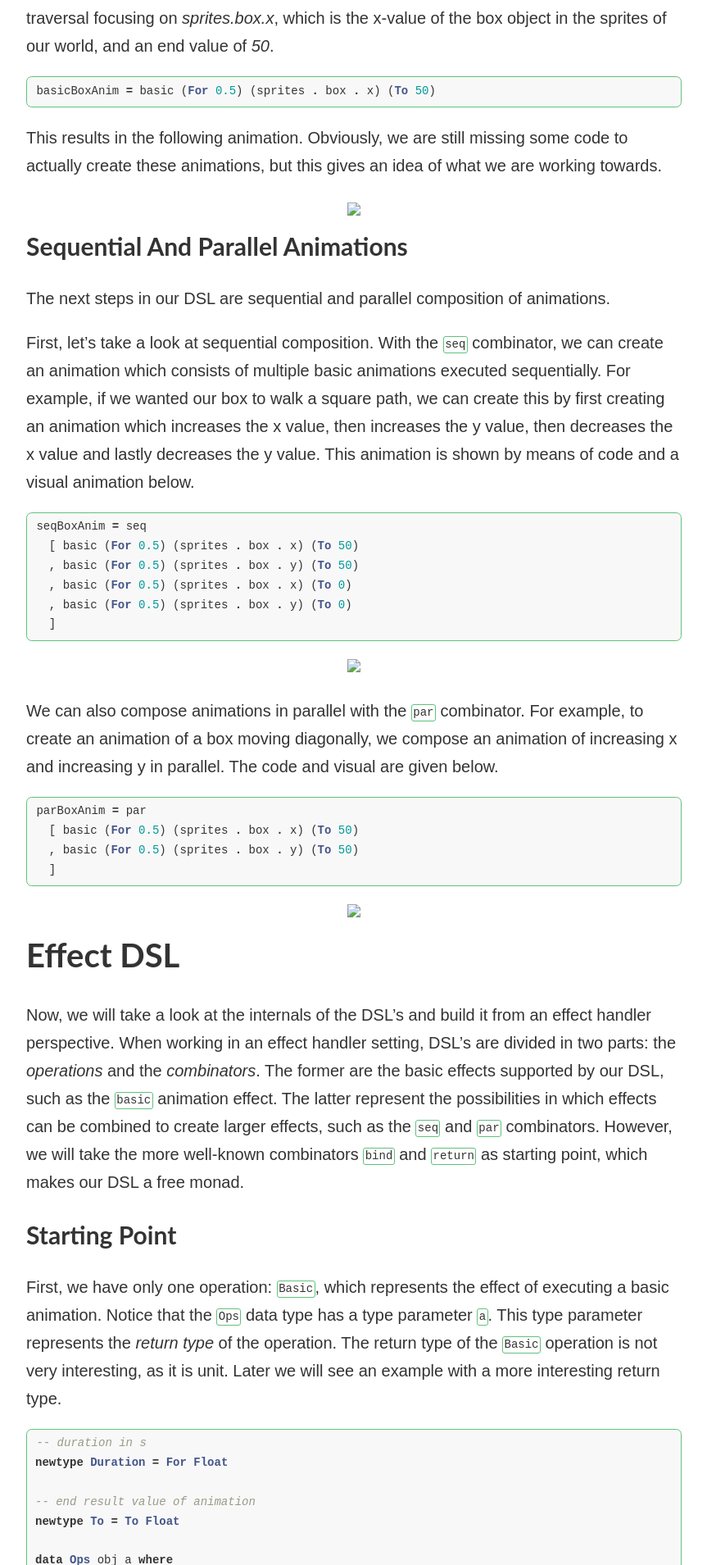
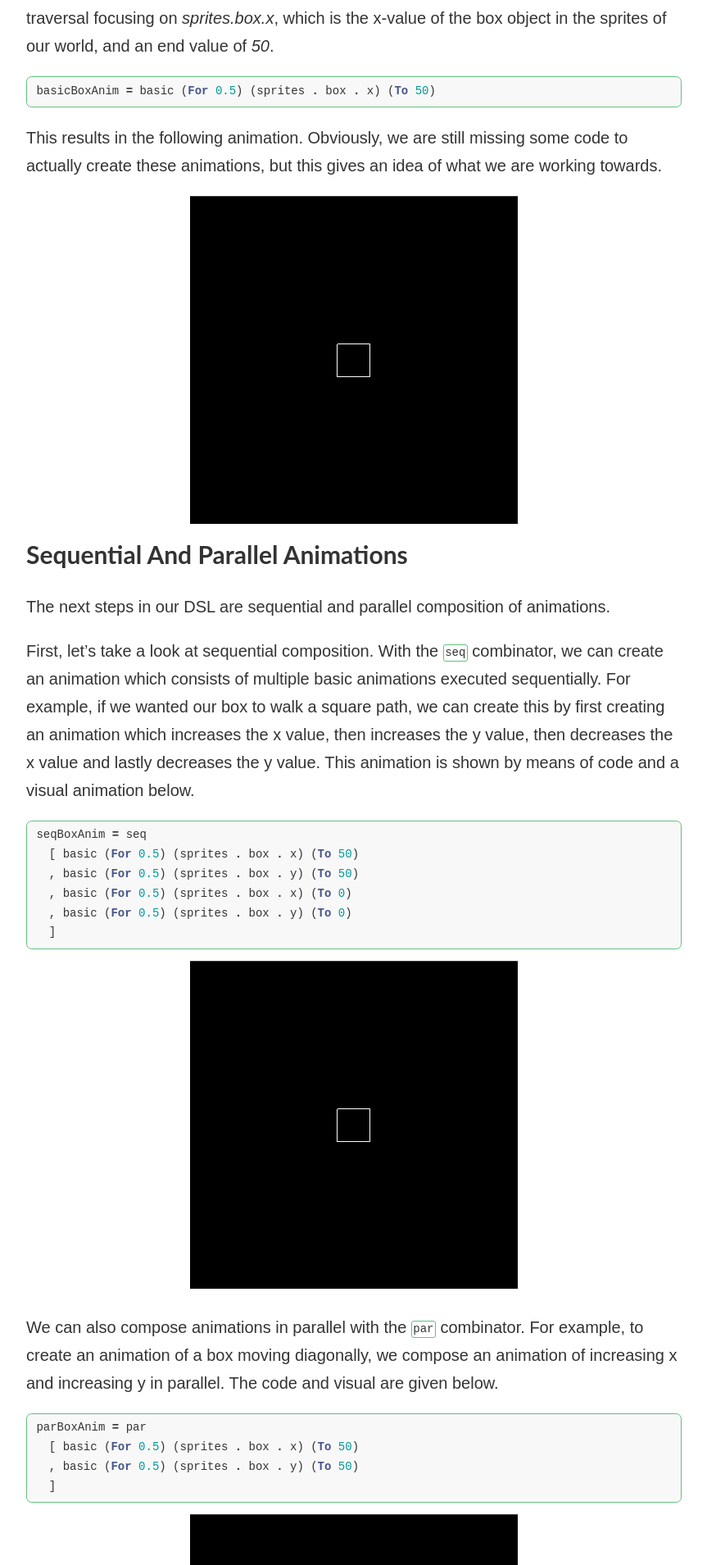
Before and after one commit to rubenpieters/rubenpieters.github.io, a Jekyll site: the page built from _posts/2019-07-09-animation-dsl-1.md, in a window 1280 px wide. Shown: the part 2037-3946 px from the top of the page at 82% size, without its empty margins (208-1071 px from the left). Built offline with Jekyll 4.4.1, drawn with Linux system fonts in a browser that asks for light colours.

Commit message:
fix .gif links attempt #1

````diff
--- a/_posts/2019-07-09-animation-dsl-1.md
+++ b/_posts/2019-07-09-animation-dsl-1.md
@@ -32,7 +32,7 @@ basicBoxAnim = basic (For 0.5) (sprites . box . x) (To 50)
 
 This results in the following animation. Obviously, we are still missing some code to actually create these animations, but this gives an idea of what we are working towards.
 
-<center><img src="{{ site.url }}/assets/animation-dsl-1/basic.gif"></center>
+<center><img src="{{ '/assets/animation-dsl-1/basic.gif' | relative_url }}"></center>
 
 ## Sequential and Parallel Animations
 
@@ -49,7 +49,7 @@ seqBoxAnim = seq
   ]
 ```
 
-<center><img src="{{ site.url }}/assets/animation-dsl-1/seq.gif"></center>
+<center><img src="{{ '/assets/animation-dsl-1/seq.gif' | relative_url }}"></center>
 
 We can also compose animations in parallel with the `par` combinator. For example, to create an animation of a box moving diagonally, we compose an animation of increasing x and increasing y in parallel. The code and visual are given below.
 
@@ -60,7 +60,7 @@ parBoxAnim = par
   ]
 ```
 
-<center><img src="{{ site.url }}/assets/animation-dsl-1/par.gif"></center>
+<center><img src="{{ '/assets/animation-dsl-1/par.gif' | relative_url }}"></center>
 
 # Effect DSL
 
@@ -415,7 +415,7 @@ fancyBoxAnim = let
   ]
 ```
 
-<center><img src="{{ site.url }}/assets/animation-dsl-1/fancy.gif"></center>
+<center><img src="{{ '/assets/animation-dsl-1/fancy.gif' | relative_url }}"></center>
 
 # Create Effect
 
@@ -480,7 +480,7 @@ createBoxAnim = do
 
 This results in the animation below, each new box appearing happens after a key is pressed.
 
-<center><img src="{{ site.url }}/assets/animation-dsl-1/create.gif"></center>
+<center><img src="{{ '/assets/animation-dsl-1/create.gif' | relative_url }}"></center>
 
 # Conclusion
 
````
